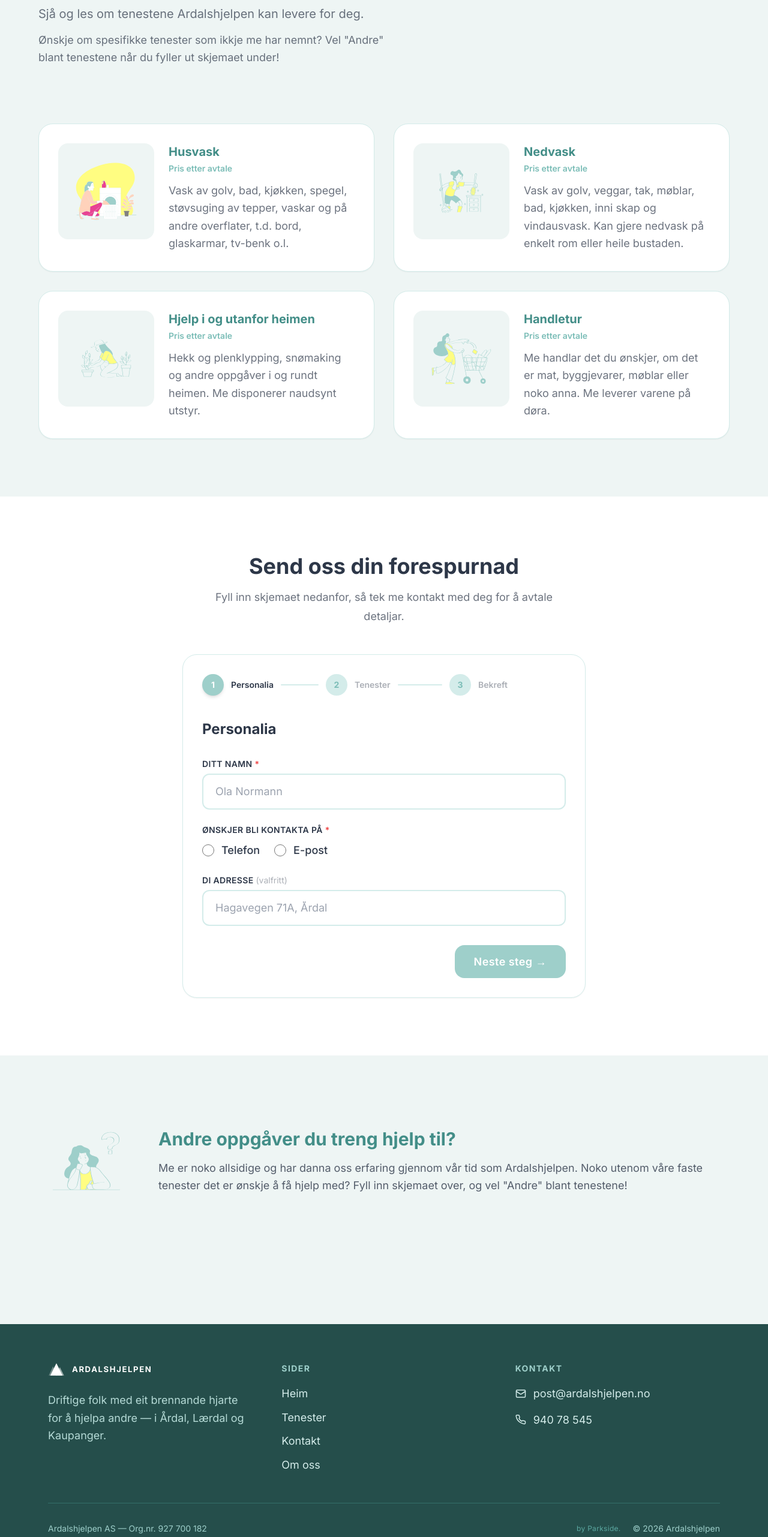
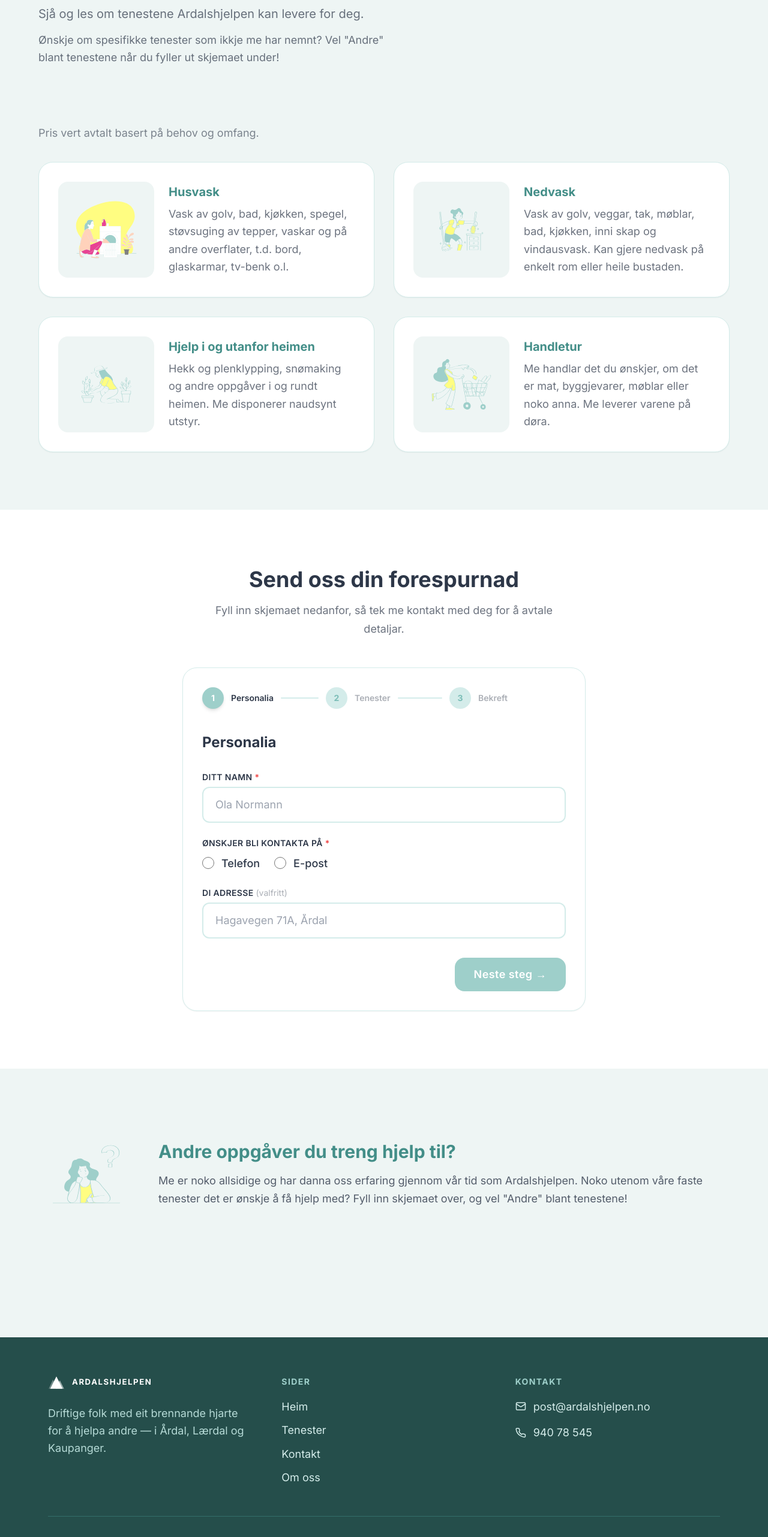
Before and after one commit to parks1de/ardalshjelpen, a Next.js app: page /tenester in a window 1280 px wide. Shown: the part 234-2797 px from the top of the page at 60% size. Built offline with nearby package versions, Linux system fonts and the light colour scheme.

Commit message:
layout fixes + image bente

```diff
--- a/app/om/page.tsx
+++ b/app/om/page.tsx
@@ -24,20 +24,14 @@ export default function OmPage() {
       <section className="section" aria-labelledby="story-heading">
         <div className="container-inner">
           <div className="grid grid-cols-1 md:grid-cols-2 gap-14 items-start">
-            {/* Portrait – padding reserves space for the decorative square */}
-            <div className="relative pb-5 pr-5">
-              <div className="rounded-3xl overflow-hidden shadow-lg aspect-[4/5] bg-brand-100 relative">
-                <Image
-                  src="/images/bente-ardalshjelpen.avif"
-                  alt="Portrett av eigar av Ardalshjelpen"
-                  fill
-                  className="object-cover object-top"
-                  priority
-                />
-              </div>
-              <div
-                className="absolute bottom-0 right-0 w-28 h-28 rounded-3xl bg-brand-300 -z-10"
-                aria-hidden="true"
+            {/* Portrait */}
+            <div className="relative h-[400px] overflow-hidden rounded-xl shadow-lg bg-brand-100">
+              <Image
+                src="/images/bente-ardalshjelpen.avif"
+                alt="Portrett av eigar av Ardalshjelpen"
+                fill
+                className="object-cover rounded-xl"
+                priority
               />
             </div>
 
--- a/app/tenester/page.tsx
+++ b/app/tenester/page.tsx
@@ -27,15 +27,17 @@ export default function TenesterPage() {
 
       <section className="section" aria-label="Oversikt over tenester">
         <div className="container-inner">
-          <div className="grid grid-cols-1 sm:grid-cols-2 gap-8">
-            {servicesData.map(({ id, title, img, imgAlt, description, price }) => (
-              <article key={id} className="card flex flex-col sm:flex-row gap-6 border border-brand-100">
+          <p className="text-dark/60 mb-8">
+            Pris vert avtalt basert på behov og omfang.
+          </p>
+          <div className="grid grid-cols-1 sm:grid-cols-2 gap-8 items-stretch">
+            {servicesData.map(({ id, title, img, imgAlt, description }) => (
+              <article key={id} className="card h-full flex flex-col sm:flex-row gap-6 border border-brand-100">
                 <div className="flex-shrink-0 flex items-center justify-center w-full sm:w-40 h-40 rounded-2xl bg-brand-50 overflow-hidden">
                   <Image src={img} alt={imgAlt} width={140} height={140} className="object-contain p-3" />
                 </div>
                 <div className="flex flex-col justify-center">
-                  <h2 className="text-xl font-bold text-brand-600 mb-1">{title}</h2>
-                  <p className="text-sm font-semibold text-brand-400 mb-3">{price}</p>
+                  <h2 className="text-xl font-bold text-brand-600 mb-2">{title}</h2>
                   <p className="text-dark/70 leading-relaxed">{description}</p>
                 </div>
               </article>
--- a/components/Footer.tsx
+++ b/components/Footer.tsx
@@ -54,14 +54,14 @@ export default function Footer() {
 
         <div className="mt-12 pt-8 border-t border-brand-700 flex flex-col md:flex-row justify-between items-center gap-4 text-sm text-brand-300">
           <p>Ardalshjelpen AS &mdash; Org.nr. 927 700 182</p>
-          <div className="flex items-center gap-5">
+          <div className="flex flex-col items-center md:items-end gap-1">
+            <p>&copy; {new Date().getFullYear()} Ardalshjelpen</p>
             <a
               href="mailto:post@parkside.no"
-              className="text-brand-500 hover:text-brand-300 transition-colors duration-150 text-xs tracking-wide"
+              className="text-brand-500/70 hover:text-brand-400 transition-colors duration-150 text-xs"
             >
               by Parkside.
             </a>
-            <p>&copy; {new Date().getFullYear()} Ardalshjelpen</p>
           </div>
         </div>
       </div>
--- a/components/ServiceRequestForm.tsx
+++ b/components/ServiceRequestForm.tsx
@@ -74,10 +74,20 @@ export default function ServiceRequestForm() {
         headers: { 'Content-Type': 'application/json' },
         body: JSON.stringify(data),
       })
-      if (!res.ok) throw new Error()
+      if (!res.ok) {
+        let msg = 'Noko gjekk gale. Prøv igjen, eller kontakt oss direkte.'
+        try {
+          const json = await res.json()
+          if (json?.error) msg = json.error
+        } catch { /* ignore parse errors */ }
+        setError(msg)
+        return
+      }
+      setData(empty)
+      setStep(1)
       setSubmitted(true)
     } catch {
-      setError('Noko gjekk gale. Ring oss på 940 78 545 eller send e-post til post@ardalshjelpen.no.')
+      setError('Noko gjekk gale. Prøv igjen, eller kontakt oss direkte.')
     } finally {
       setLoading(false)
     }
@@ -89,7 +99,7 @@ export default function ServiceRequestForm() {
         <div className="w-16 h-16 rounded-full bg-brand-300 flex items-center justify-center mx-auto mb-6">
           <CheckIcon />
         </div>
-        <h2 className="text-2xl font-bold text-dark mb-3">Takk for forespurnaden!</h2>
+        <h2 className="text-2xl font-bold text-dark mb-3">Takk for førespurnaden!</h2>
         <p className="text-dark/70 max-w-md mx-auto">
           Me kjem att til deg så snart som mogleg — som regel innan ein kvardag.
         </p>
```
